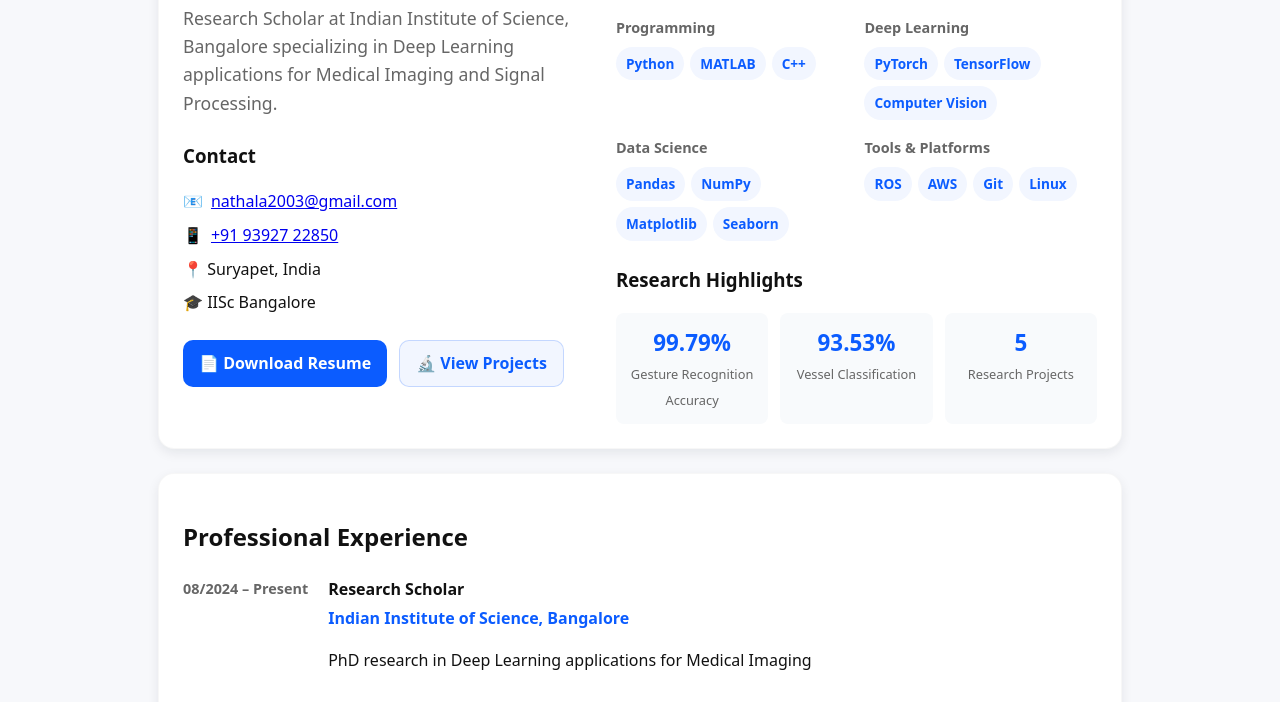
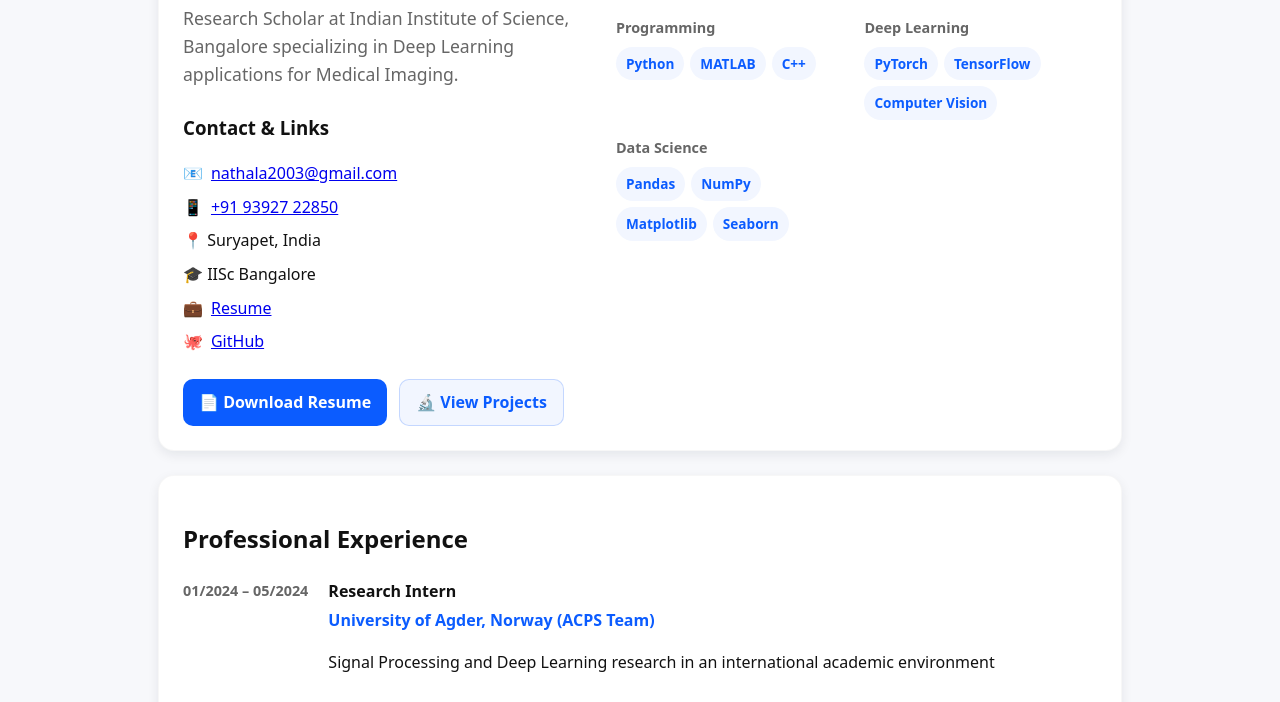
Before and after one commit to Saisree-2003/Saisree-2003, a plain HTML site: page index.html in a window 1280 px wide. Shown: the part 250-952 px from the top of the page. Drawn offline with Linux system fonts and the light colour scheme.

Commit message:
Update index.html

```diff
--- a/index.html
+++ b/index.html
@@ -3,9 +3,9 @@
 <head>
   <meta charset="utf-8" />
   <meta name="viewport" content="width=device-width,initial-scale=1" />
-  <title>Sai sree Nathala — Research Scholar & Deep Learning Engineer</title>
+  <title>Sai sree Nathala — PhD stuent</title>
   <link rel="stylesheet" href="assets/styles.css" />
-  <meta name="description" content="Sai Sree Nathala — PhD student at IISc Bangalore focused on deep learning and medical imaging. Research in signal processing, computer vision, and data science." />
+  <meta name="description" content="Sai Sree Nathala — PhD student at IISc Bangalore focused on deep learning and medical imaging." />
   <link rel="icon" type="image/x-icon" href="assets/favicon.ico">
 </head>
 <body>
@@ -33,16 +33,18 @@
       <div class="hero-left">
         <div class="profile-header">
           <h2>About Me</h2>
-          <p class="intro-text">Research Scholar at Indian Institute of Science, Bangalore specializing in Deep Learning applications for Medical Imaging and Signal Processing.</p>
+          <p class="intro-text">Research Scholar at Indian Institute of Science, Bangalore specializing in Deep Learning applications for Medical Imaging.</p>
         </div>
 
         <div class="contact-section">
-          <h3>Contact</h3>
+          <h3>Contact & Links</h3>
           <ul class="contact-list">
             <li>📧 <a href="mailto:nathala2003@gmail.com">nathala2003@gmail.com</a></li>
             <li>📱 <a href="tel:+919392722850">+91 93927 22850</a></li>
             <li>📍 Suryapet, India</li>
             <li>🎓 IISc Bangalore</li>
+            <li>💼 <a href="Sai_sree_resume.pdf" target="_blank" rel="noopener">Resume</a></li>
+            <li>🐙 <a href="https://github.com/Saisree-2003" target="_blank" rel="noopener">GitHub</a></li>
           </ul>
         </div>
 
@@ -85,50 +87,15 @@
                 <li>Seaborn</li>
               </ul>
             </div>
-            <div class="skill-category">
-              <h4>Tools & Platforms</h4>
-              <ul class="chips">
-                <li>ROS</li>
-                <li>AWS</li>
-                <li>Git</li>
-                <li>Linux</li>
-              </ul>
-            </div>
           </div>
         </div>
 
-        <div class="quick-stats">
-          <h3>Research Highlights</h3>
-          <div class="stats-grid">
-            <div class="stat-item">
-              <span class="stat-number">99.79%</span>
-              <span class="stat-label">Gesture Recognition Accuracy</span>
-            </div>
-            <div class="stat-item">
-              <span class="stat-number">93.53%</span>
-              <span class="stat-label">Vessel Classification</span>
-            </div>
-            <div class="stat-item">
-              <span class="stat-number">5</span>
-              <span class="stat-label">Research Projects</span>
-            </div>
-          </div>
-        </div>
       </div>
     </section>
 
-    <!-- Work Experience -->
     <section class="card">
       <h2>Professional Experience</h2>
       <div class="timeline">
-        <div class="timeline-item">
-          <div class="timeline-date">08/2024 – Present</div>
-          <div class="timeline-content">
-            <h4>Research Scholar</h4>
-            <p class="company">Indian Institute of Science, Bangalore</p>
-            <p>PhD research in Deep Learning applications for Medical Imaging</p>
-          </div>
-        </div>
         <div class="timeline-item">
           <div class="timeline-date">01/2024 – 05/2024</div>
           <div class="timeline-content">
@@ -230,7 +197,7 @@
         <div class="footer-links">
           <a href="mailto:nathala2003@gmail.com">Email</a>
           <a href="Sai_sree_resume.pdf" target="_blank">Resume</a>
-          <a href="https://github.com/yourusername" target="_blank">GitHub</a>
+          <a href="https://github.com/Saisree-2003" target="_blank" rel="noopener">GitHub</a>
         </div>
       </div>
     </div>
```
